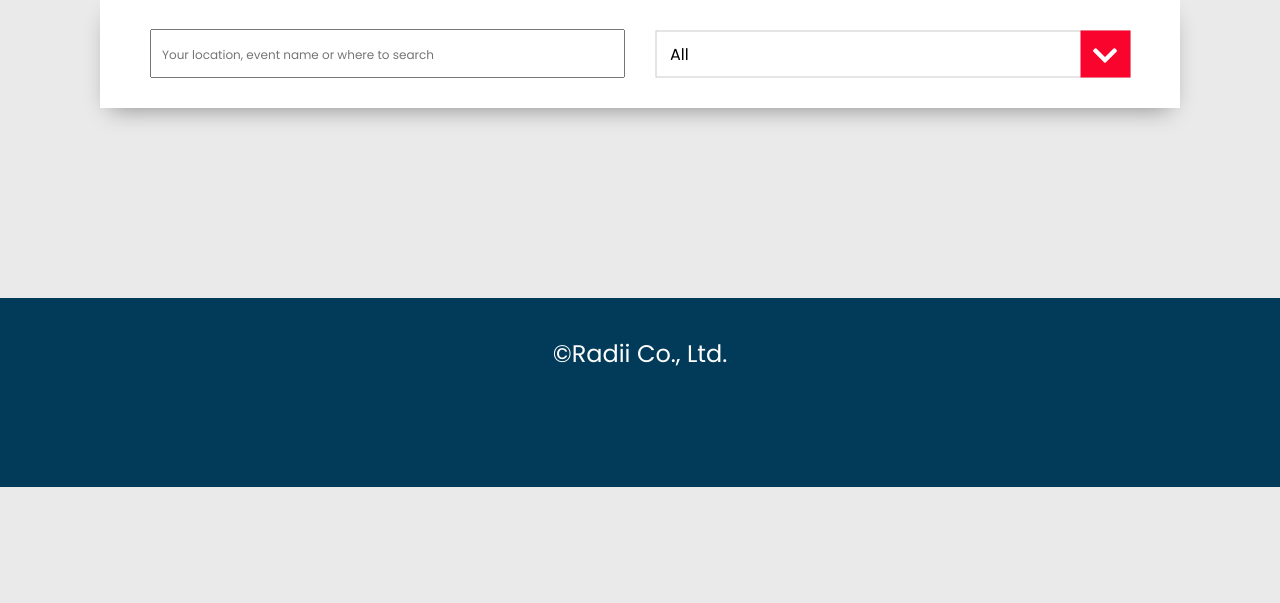
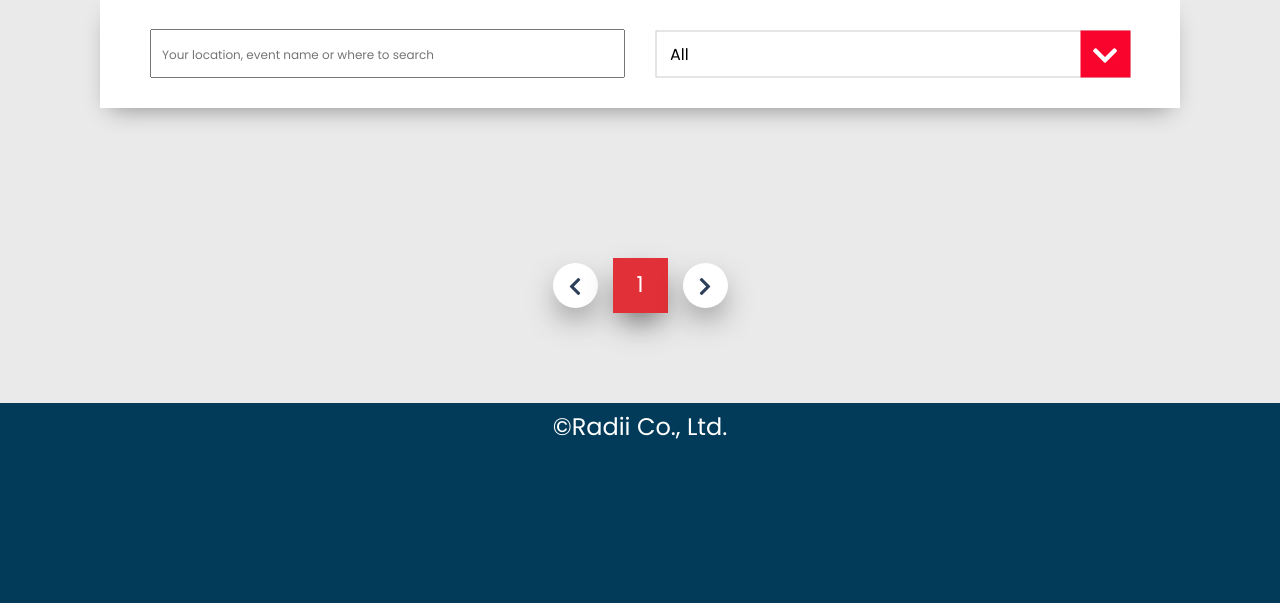
Before and after one commit to pknn/radii, a Flask app: template app/templates/event.html in a window 1280 px wide. Shown: the part 243-846 px from the top of the page. Before the commit the page ends 730 px from the top, so only its background shows below. Run offline with Flask 2, Linux system fonts and the light colour scheme; the template is opened without the code that fills it, so the values that code supplies are empty; some libraries are stand-ins or nearby versions.

Commit message:
Add button for pagination function

```diff
--- a/app/static/styles/event.scss
+++ b/app/static/styles/event.scss
@@ -216,10 +216,14 @@ ul {
 }
 
 #footer {
-background-color: #013B59;
-padding: 2em 0 6em 0;
-margin-top: 90px;
-text-align: center;
+  background-color: #013B59;
+
+  left: 0;
+  height: 200px;
+  bottom: 0;
+  width: 100%;
+  margin-top: 90px;
+  text-align: center;
 
 p {
   color: #fff;
@@ -293,7 +297,7 @@ input::-webkit-input-placeholder {
   text-align: center;
   font-size: 28px;
   line-height: 50px;
-   pointer-events: none;
+  pointer-events: none;
  }
 
  .box:hover::before {
@@ -302,3 +306,51 @@ input::-webkit-input-placeholder {
 
 
 }
+
+.pagination {
+  margin:auto;
+  margin-top: 50px;
+
+  top: 50%;
+  left: 50%;
+  .circle {
+    width: 45px;
+    height: 45px;
+    background: white;
+    margin-top: 5px;
+    border-radius: 50%;
+    color: #2E3F5A;
+    padding-top: 5%;
+    font-size: 20px;
+    text-align: center;
+    -webkit-box-shadow: 0px 14px 33px -9px rgba(0,0,0,0.75);
+    -moz-box-shadow: 0px 14px 33px -9px rgba(0,0,0,0.75);
+    box-shadow: 0px 14px 33px -9px rgba(0,0,0,0.75);
+  }
+
+  .circle::before{
+    background: white;
+  }
+
+  .circle:hover{
+    background: #e0e0e0;
+  }
+
+  .page-current {
+    width: 55px;
+    height: 55px;
+    padding-top: 10px;
+    font-size: 22px;
+    color: white;
+    text-align: center;
+    background: #E13038;
+    margin-left: 15px;
+    margin-right: 15px;
+    -webkit-box-shadow: 0px 14px 33px -9px rgba(0,0,0,0.75);
+    -moz-box-shadow: 0px 14px 33px -9px rgba(0,0,0,0.75);
+    box-shadow: 0px 14px 33px -9px rgba(0,0,0,0.75);
+  }
+
+
+
+}
--- a/app/static/styles/main.css
+++ b/app/static/styles/main.css
@@ -254,7 +254,10 @@ header {
 
 #footer {
   background-color: #013B59;
-  padding: 2em 0 6em 0;
+  left: 0;
+  height: 200px;
+  bottom: 0;
+  width: 100%;
   margin-top: 90px;
   text-align: center;
 }
@@ -331,6 +334,47 @@ header {
   background: #bd001f;
 }
 
+.pagination {
+  margin: auto;
+  margin-top: 50px;
+  top: 50%;
+  left: 50%;
+}
+.pagination .circle {
+  width: 45px;
+  height: 45px;
+  background: white;
+  margin-top: 5px;
+  border-radius: 50%;
+  color: #2E3F5A;
+  padding-top: 5%;
+  font-size: 20px;
+  text-align: center;
+  -webkit-box-shadow: 0px 14px 33px -9px rgba(0, 0, 0, 0.75);
+  -moz-box-shadow: 0px 14px 33px -9px rgba(0, 0, 0, 0.75);
+  box-shadow: 0px 14px 33px -9px rgba(0, 0, 0, 0.75);
+}
+.pagination .circle::before {
+  background: white;
+}
+.pagination .circle:hover {
+  background: #e0e0e0;
+}
+.pagination .page-current {
+  width: 55px;
+  height: 55px;
+  padding-top: 10px;
+  font-size: 22px;
+  color: white;
+  text-align: center;
+  background: #E13038;
+  margin-left: 15px;
+  margin-right: 15px;
+  -webkit-box-shadow: 0px 14px 33px -9px rgba(0, 0, 0, 0.75);
+  -moz-box-shadow: 0px 14px 33px -9px rgba(0, 0, 0, 0.75);
+  box-shadow: 0px 14px 33px -9px rgba(0, 0, 0, 0.75);
+}
+
 html,
 body {
   margin: 0;
--- /dev/null
+++ b/app/templates/components/pagination.html
@@ -0,0 +1,11 @@
+<div class="pagination">
+  <div class="circle previous">
+    <a href="#"></a>
+    <i class="fas fa-chevron-left"></i>
+  </div>
+  <div class="page-current"><span>1</span></div>
+  <div class="circle next">
+    <a href="#"></a>
+    <i class="fas fa-chevron-right"></i>
+  </div>
+</div>
--- a/app/templates/event.html
+++ b/app/templates/event.html
@@ -12,7 +12,9 @@
       {% include "components/event_card.html" %}
       {% endfor %}
     </div>
-
+    <div class="row">
+      {% include "components/pagination.html" %}
+    </div>
   </div>
   {% include "components/footer.html" %}
 </div>
```
Also changed, not shown: app/routes.py (+123 -1 lines), 1 other file.
